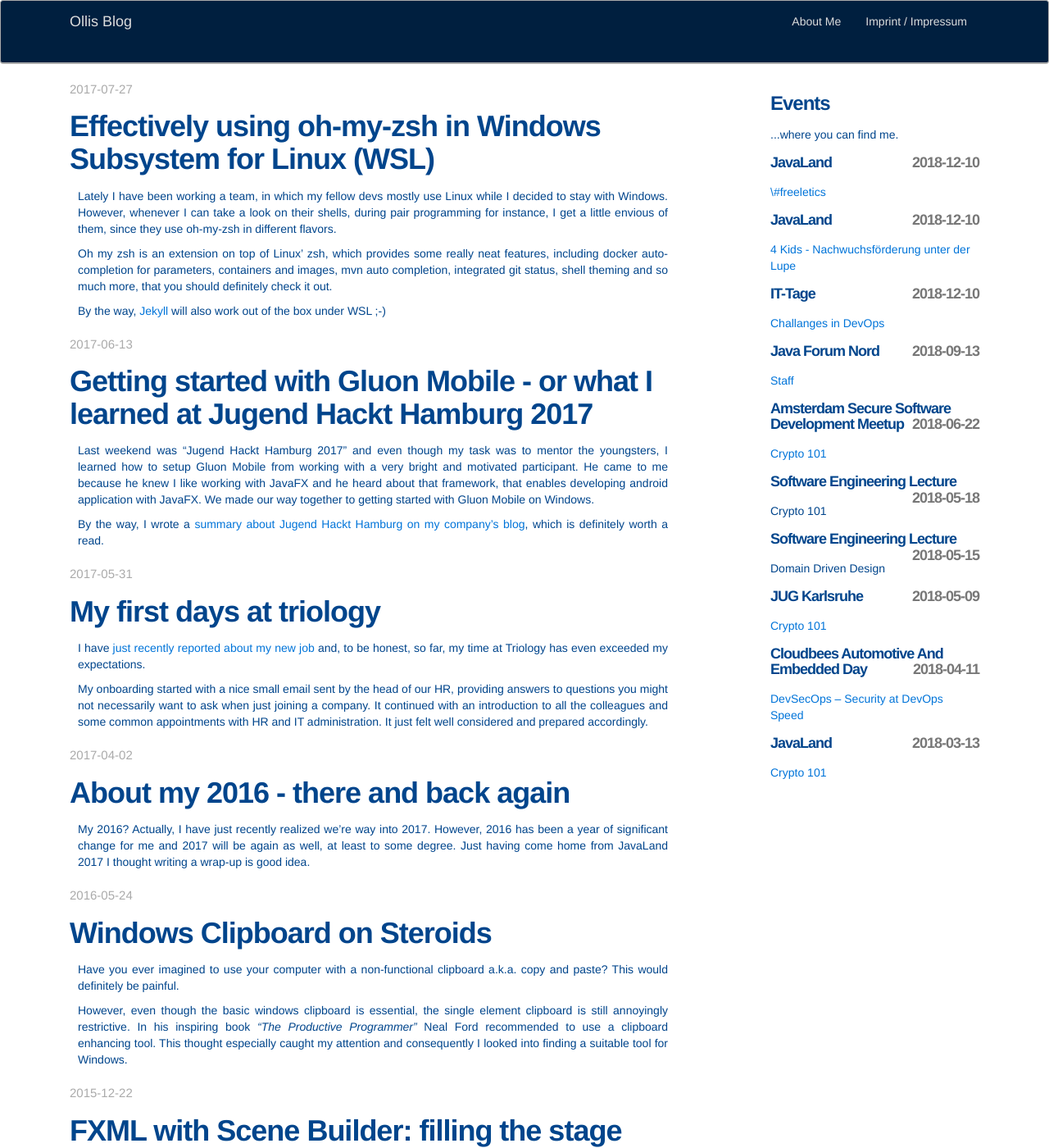
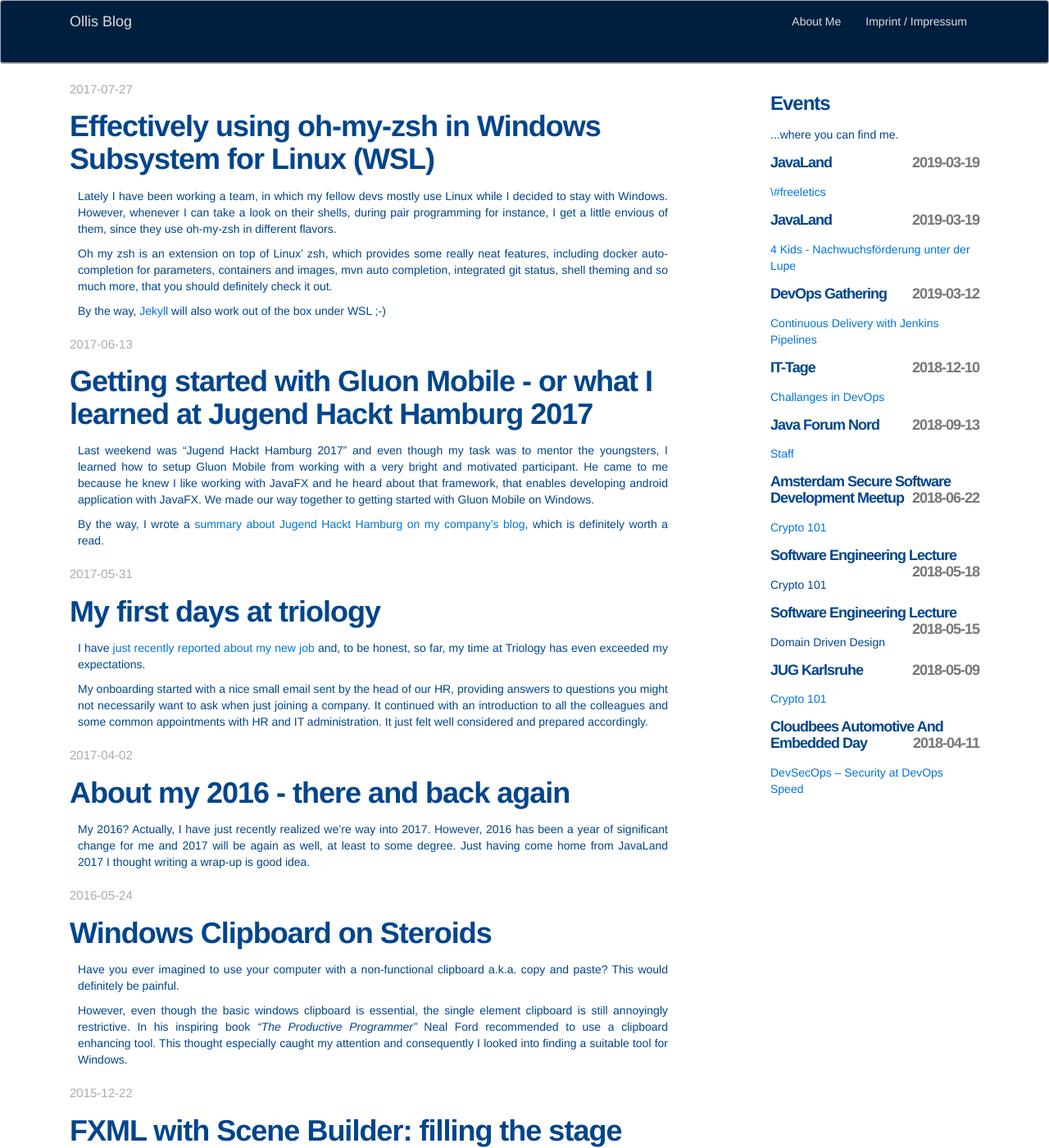
Before and after one commit to omilke/omilke.github.io, a Jekyll site: the page built from index.html, in a window 1280 px wide and 1400 px high. Shown: the whole window at 82% size. Built offline with Jekyll 4.4.1, drawn with Linux system fonts in a browser that asks for light colours.

Commit message:
add DevOps Gathering
...also fix date for javaland

```diff
--- a/_data/events.yml
+++ b/_data/events.yml
@@ -1,12 +1,17 @@
 - event: JavaLand
   title: \#freeletics
-  date: 2018-12-10
+  date: 2019-03-19
   link: https://programm.javaland.eu/2019/#/scheduledEvent/569030
 
 - event: JavaLand
   title: 4 Kids - Nachwuchsförderung unter der Lupe
-  date: 2018-12-10
+  date: 2019-03-19
   link: https://programm.javaland.eu/2019/#/scheduledEvent/568979
+
+- event: DevOps Gathering
+  title: Continuous Delivery with Jenkins Pipelines
+  date: 2019-03-12
+  link: https://devops-gathering.io/talks/using-jenkins-pipeline-plugins-with-kubernetes/
 
 - event: IT-Tage
   title: Challanges in DevOps
```
